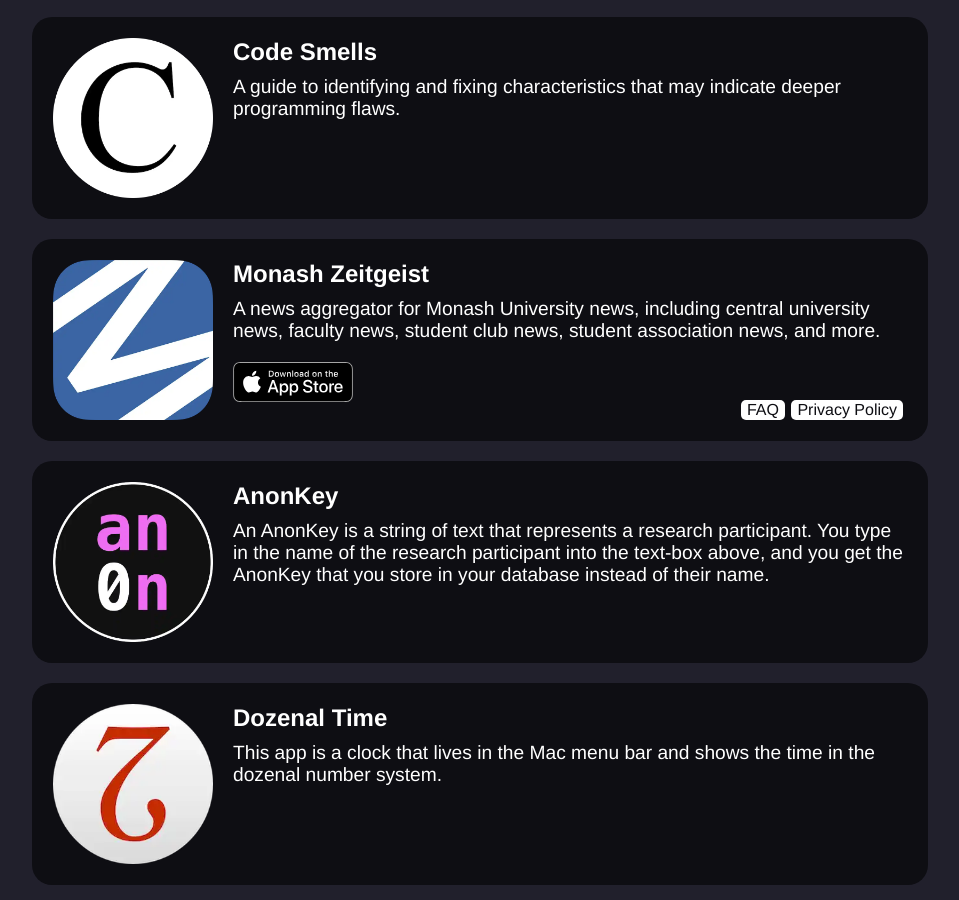
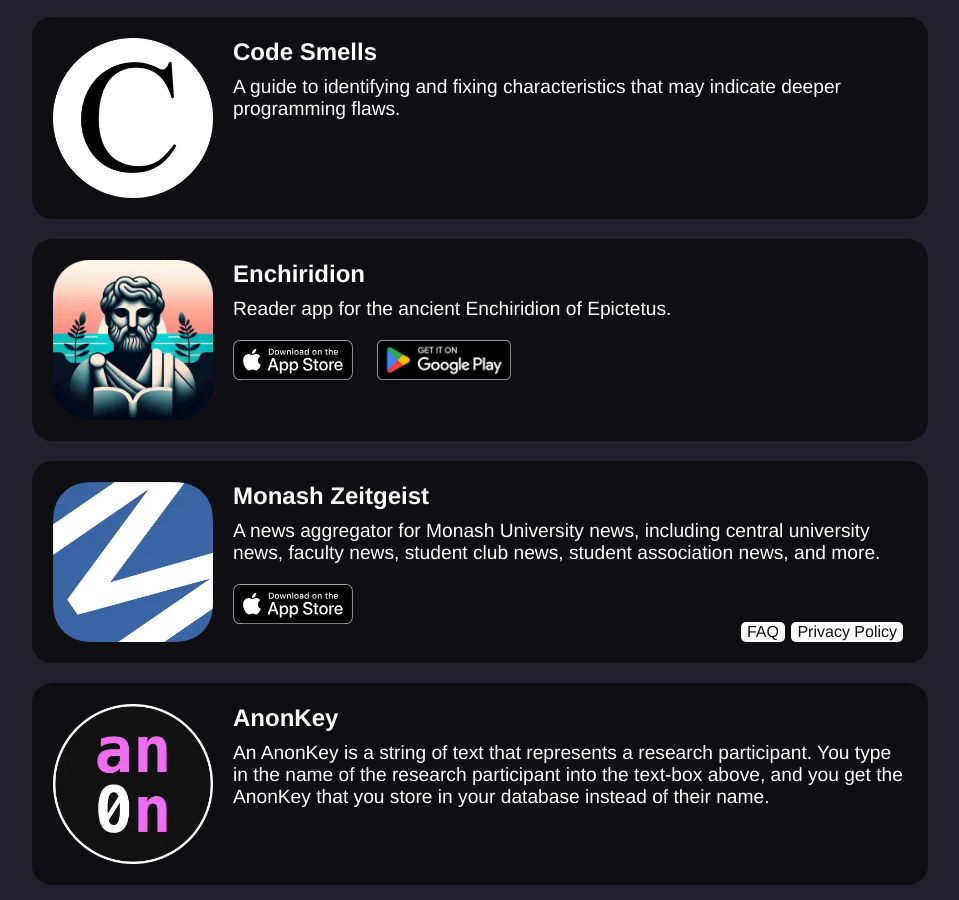
Before and after one commit to Coedice/website, a Jekyll site: the page built from index.html, in a window 1280 px wide and 900 px high, scrolled down 615 px. Shown: the whole window, without its empty margins (160-1119 px from the left). Built offline with Jekyll 4.4.1, drawn with Linux system fonts in a browser that asks for light colours.

Commit message:
Add Enchiridion

```diff
--- a/_data/projects.yml
+++ b/_data/projects.yml
@@ -24,6 +24,14 @@
   image_alt: Capital 'C' written in a serif font
   description: |-
     A guide to identifying and fixing characteristics that may indicate deeper programming flaws.
+- name: Enchiridion
+  link: https://example.com
+  external: true
+  image_alt: Epictetus reading a book
+  ios_app_link: https://example.com
+  android_app_link: https://example.com
+  description: |-
+    Reader app for the ancient Enchiridion of Epictetus.
 - name: Monash Zeitgeist
   link: https://apps.apple.com/us/app/monash-zeitgeist/id1492213861
   ios_app_link: https://apps.apple.com/us/app/monash-zeitgeist/id1492213861
```
Also changed, not shown: assets/images/projects/enchiridion.webp (added).
